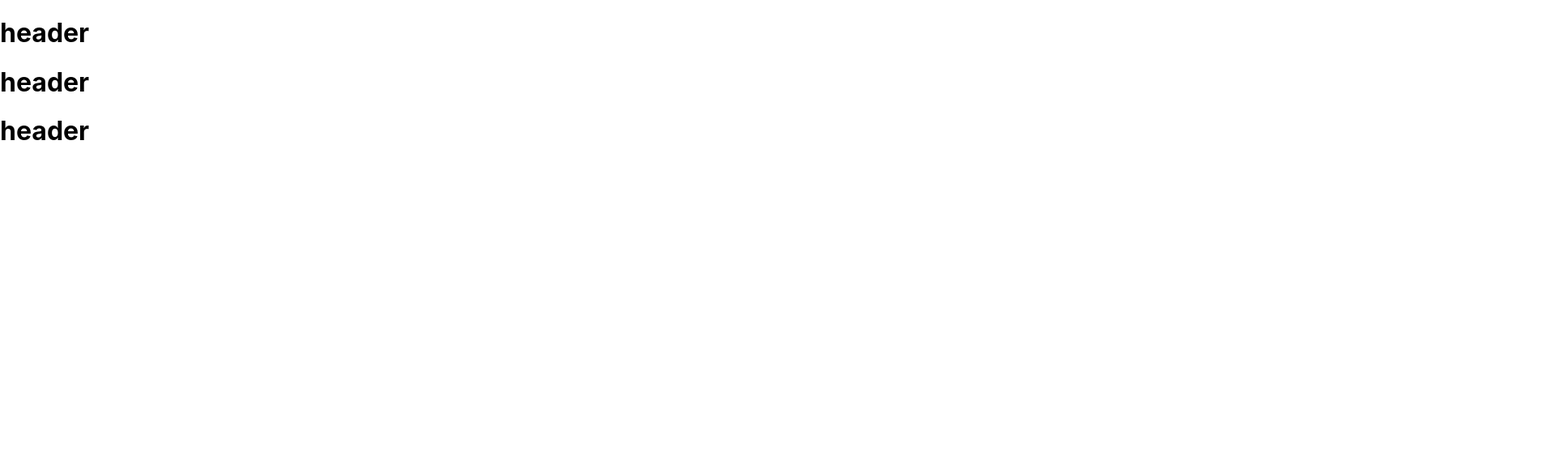
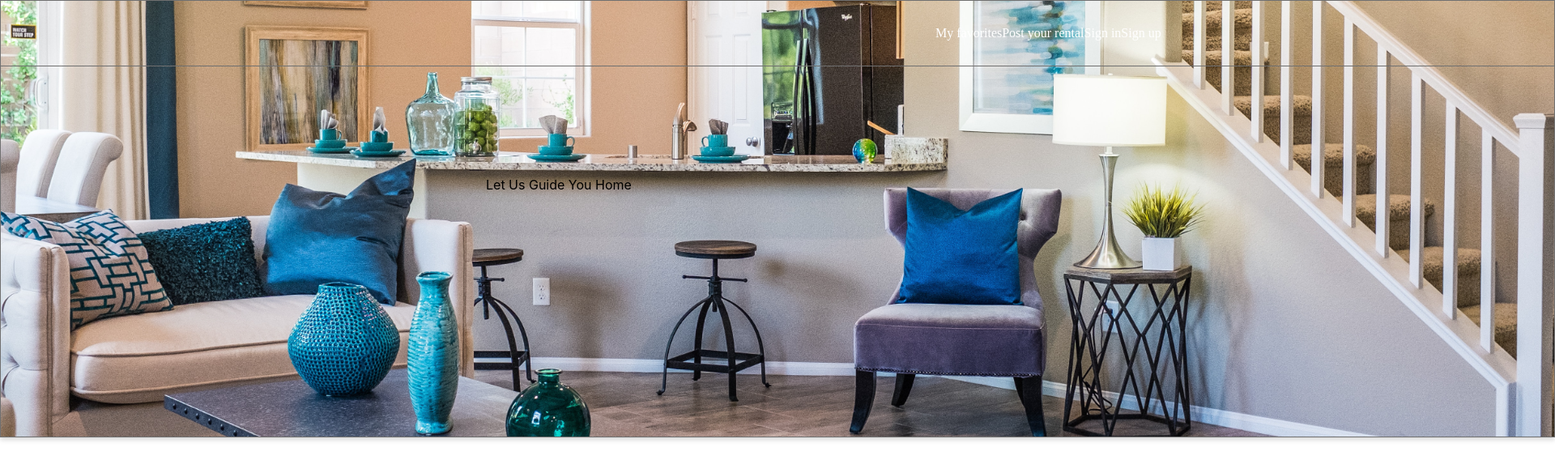
Before and after one commit to vikravch/rent_me_app, a React (Create React App) app: page / in a window 1280 px wide. Shown: the top 584 px of the page at 81% size, 1920 px wide, since content can reach past the window. Built offline with nearby package versions, Linux system fonts and the light colour scheme.

Commit message:
Header updated

```diff
--- a/src/components/Header.js
+++ b/src/components/Header.js
@@ -1,2 +1,110 @@
-const Header = ()=> <h1>header</h1>
-export default Header;
+import React from "react";
+import logo from "../images/logo-1.png";
+
+const styles = {
+    h1: {
+        top: '207px',
+        left: '600px',
+        width: '721px',
+        height: '73px',
+
+        font: 'var(--unnamed-font-style-normal) normal var(--unnamed-font-weight-medium) var(--unnamed-font-size-60)/var(--unnamed-line-spacing-73) var(--unnamed-font-family-montserrat)',
+        letterSpacing: 'var(--unnamed-character-spacing-0)',
+        color: 'var(--unnamed-color-ffffff)',
+
+        textAlign: 'left',
+        // font: 'normal normal medium 60px/73px Montserrat',
+        // letterSpacing: '0px',
+        // color: '#FFFFFF',
+        opacity: '1',
+        position: 'absolute'
+    },
+    img: {
+        width: '1920px',
+        height: '540px',
+        top: '0',
+        left: '0',
+
+
+
+        background: '#43434259 0% 0% no-repeat padding-box',
+        boxShadow: '0px 3px 6px #00000029',
+        opacity: '1',
+        zIndex: '0',
+        position: 'absolute'
+    },
+    backgroundHeader: {
+        top: '0px',
+        left: '0px',
+        width: '1920px',
+        height: '80px',
+
+        background: 'var(--unnamed-color-0f4c81) 0% 0% no-repeat padding-box',
+
+        // background: '#0F4C81 0% 0% no-repeat padding-box',
+        border: '1px solid #707070',
+        opacity: '1',
+        zIndex: '1',
+        position: 'absolute'
+    },
+    signing:{
+        top: '31px',
+        left: '1155px',
+        width: '395px',///95px
+        height: '19px',
+        textAlign: 'left',
+        font: 'normal normal normal 16px/19px Montserrat',
+        letterSpacing: '0px',
+        color: '#FFFFFF',
+        opacity: '1',
+        position: 'relative',
+        zIndex: '2',
+        display: 'flex',
+        // flexDirection: 'row'
+    },
+    box:{
+        display: 'inline-block',
+    },
+    searching:{
+        top: '389px',
+        left: '555px',
+        width: '300px',
+        height: '50px',
+        background: '#FFFFFF 0% 0% no-repeat padding-box',
+        borderRadius: '5px',
+        opacity: '1',
+        display: 'flex',
+        // position: 'absolute',
+        zIndex: '2',
+    }
+}
+
+export default function Header(){
+    return (
+        <div>
+            <div style={styles.backgroundHeader}/>
+
+            <img style={styles.img}
+                 src={logo}
+                 alt='lorem'/>
+
+            <h1 className='h1' style={styles.h1}>Let Us Guide You Home</h1>
+
+            <div style={styles.signing}>
+                <div style={styles.box}>My favorites</div>
+                <div style={styles.box}>Post your rental</div>
+                <div style={styles.box}>Sign in</div>
+                <div style={styles.box}>Sign up</div>
+            </div>
+
+            <div style={styles.searching}>
+                <div>Tel Aviv, Israel</div>
+                <div>Price</div>
+                <div>Rooms</div>
+                <div>Find place</div>
+            </div>
+
+        </div>
+
+    )
+};
```
Also changed, not shown: src/images/logo-1.png (added).
